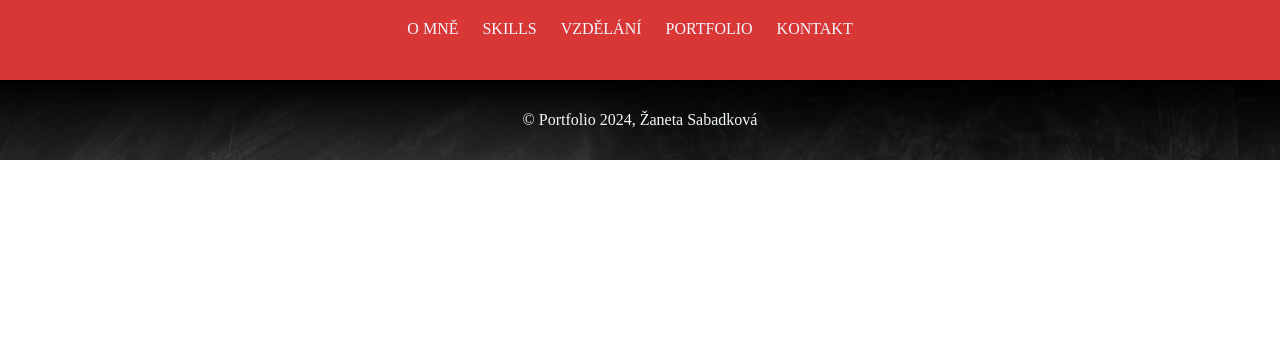
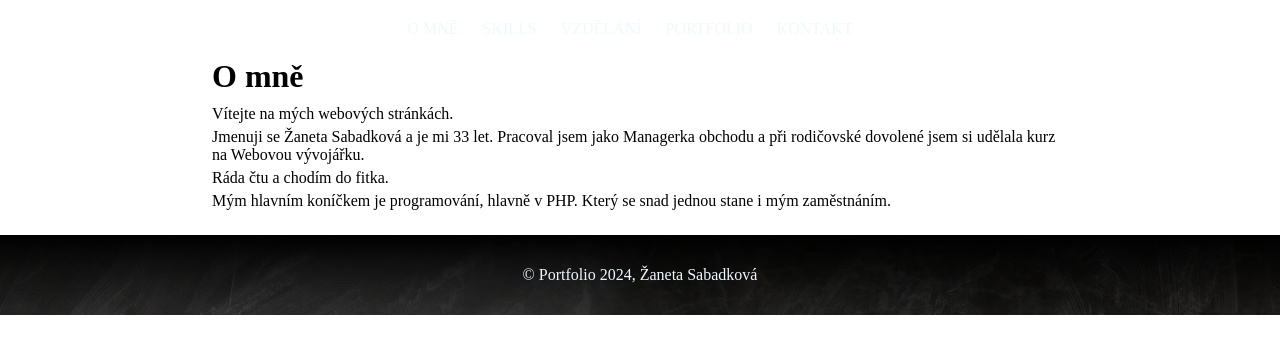
Before and after one commit to ZanetSabad/portfolioPHP, a PHP site: page /about-me.php in a window 1280 px wide. Shown: the top 354 px of the page. Run offline with PHP 8.4, Linux system fonts and the light colour scheme.

Commit message:
přidána stránka about-me.php a její styly

```diff
--- a/about-me.php
+++ b/about-me.php
@@ -10,13 +10,17 @@
     <title>Portfolio Žaneta Sabadková</title>
 </head>
 <body>
-    <header>
-        <?php require "assets/navigation.php"; ?>
-    </header>
+
+    <?php require "assets/navigation.php"; ?>
+
     <main>
+        <h1>O mně</h1>
+        <p>Vítejte na mých webových stránkách. </p>
+        <p>Jmenuji se Žaneta Sabadková a je mi 33 let. Pracoval jsem jako Managerka obchodu a při rodičovské dovolené jsem si udělala kurz na Webovou vývojářku.</p>
+        <p>Ráda čtu a chodím do fitka.</p>
+        <p>Mým hlavním koníčkem je programování, hlavně v PHP. Který se snad jednou stane i mým zaměstnáním.</p>
+    </main>
 
-
-    </main>
-        <?php require "assets/footer.php"?>
+    <?php require "assets/footer.php"?>
 </body>
 </html>
--- a/css/about-me.css
+++ b/css/about-me.css
@@ -4,6 +4,19 @@ header{
     background-color: #D93636;
 }
 
+main{
+    width: 70vw;
+    margin: auto;
+    padding: 20px;
+}
+
+main h1{
+    margin-bottom: 10px;
+}
+
+main p{
+    margin-bottom: 5px;
+}
 
 
 footer{
```
